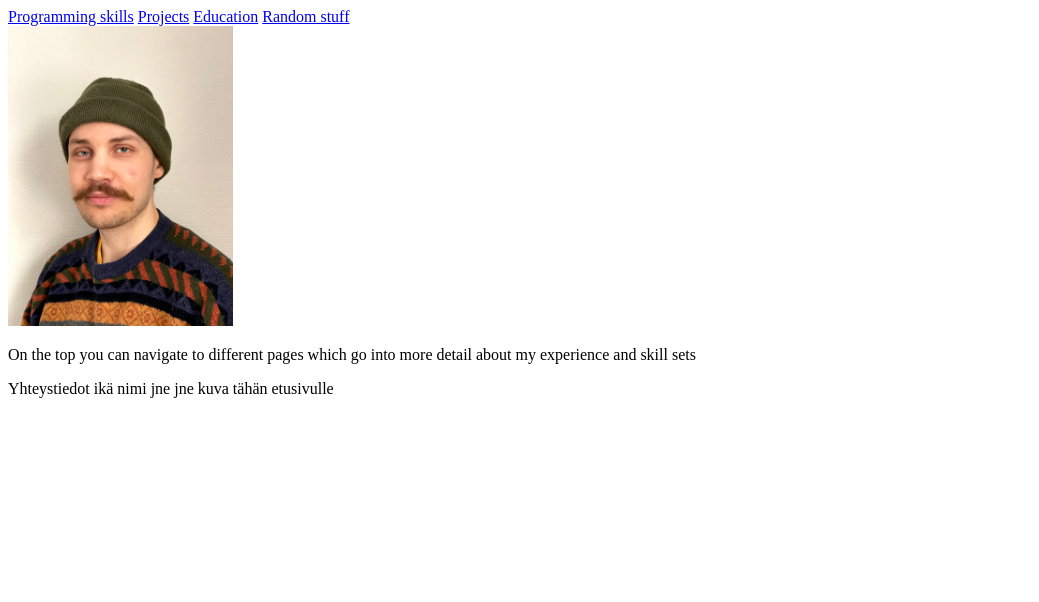
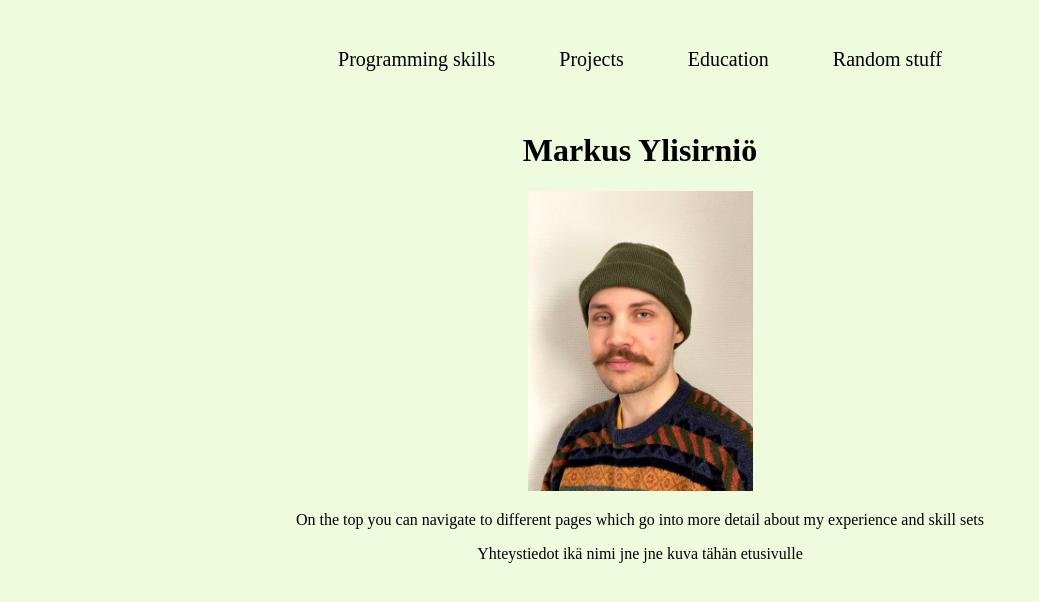
Before and after one commit to Lagical/portfolio, a plain HTML site: page index.html in a window 1280 px wide. Shown: the whole page, without its empty margins (0-1039 px from the left). Drawn offline with Linux system fonts and the light colour scheme.

Commit message:
Vähän asettelua ja tyylittelyä

```diff
--- a/css/style.css
+++ b/css/style.css
@@ -6,3 +6,28 @@
 .pink{
     color:  pink;
 }
+
+.linkit{
+    text-decoration:none;
+    color:black;
+    margin: 30px;
+    font-size: 20px;
+}
+
+.headerdiv{
+    padding: 40px;
+}
+
+.center{
+    max-width: 1000px;
+    margin: auto;
+    text-align: center;
+}
+
+body{
+    background-color: #EEFBDD;
+}
+
+a:hover{
+    text-decoration: underline;
+}
--- a/index.html
+++ b/index.html
@@ -6,18 +6,17 @@
 <script src="js/script.js"></script>
 <body>
 
-    <header>
-        <a href="programming.html">Programming skills</a>
-        <a href="projects.html">Projects</a>
-        <a href="education.html">Education</a>
-        <a href="random.html">Random stuff</a>
-    </header>
-<div class="">
- <img class="markus hide1" id="markus" src="images/markus.jpg"/>
+    <div class="center headerdiv">
+        <a href="programming.html" class="linkit">Programming skills</a>
+        <a href="projects.html" class="linkit">Projects</a>
+        <a href="education.html" class="linkit">Education</a>
+        <a href="random.html" class="linkit">Random stuff</a>
+    </div>
+<div class="center">
+    <h1>Markus Ylisirniö</h1>
+ <img class="markus center" src="images/markus.jpg" alt="Markus"/>
  <p>On the top you can navigate to different pages which go into more detail about my experience and skill sets</p>
- <p>Yhteystiedot ikä nimi jne jne kuva tähän etusivulle
-
- </p>
+ <p>Yhteystiedot ikä nimi jne jne kuva tähän etusivulle</p>
 </div>
 
 </body>
```
Also changed, not shown: education.html (+8 -6 lines), programming.html (+8 -6 lines), projects.html (+8 -6 lines), random.html (+9 -7 lines).
